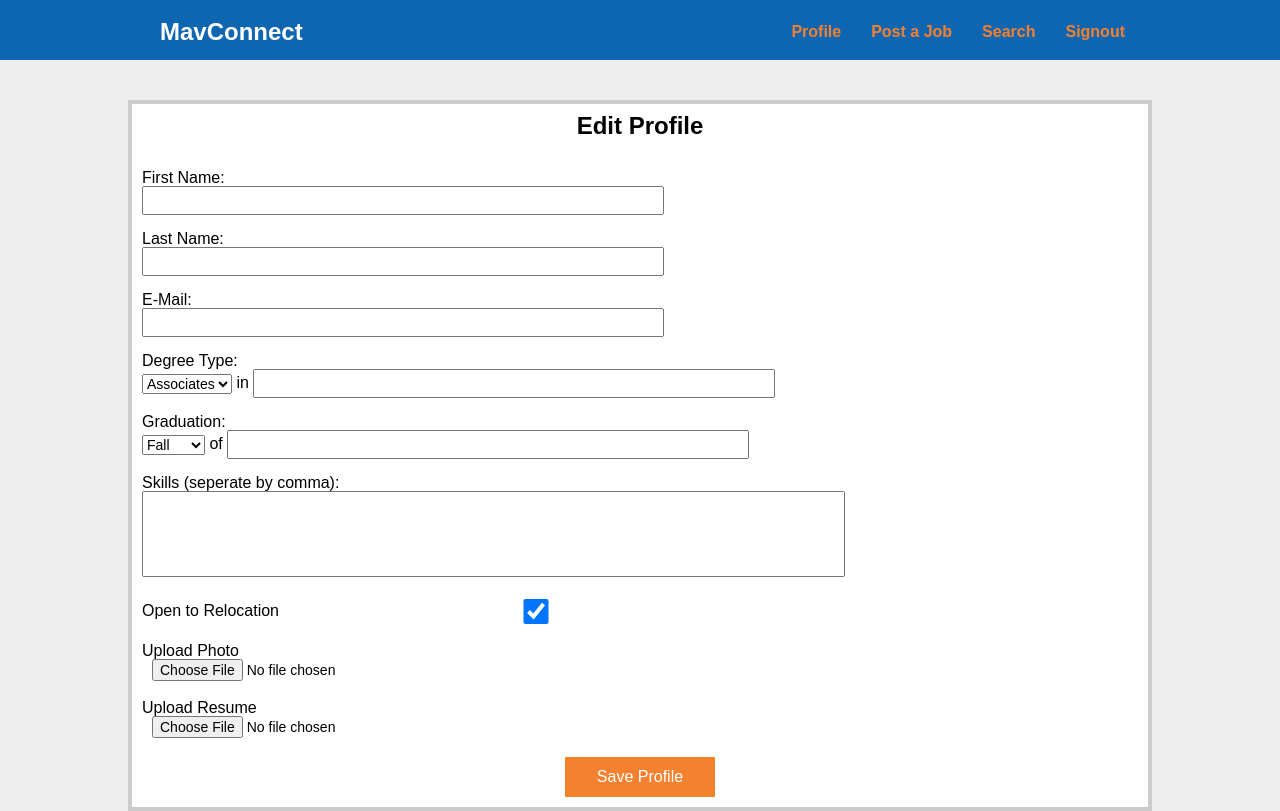
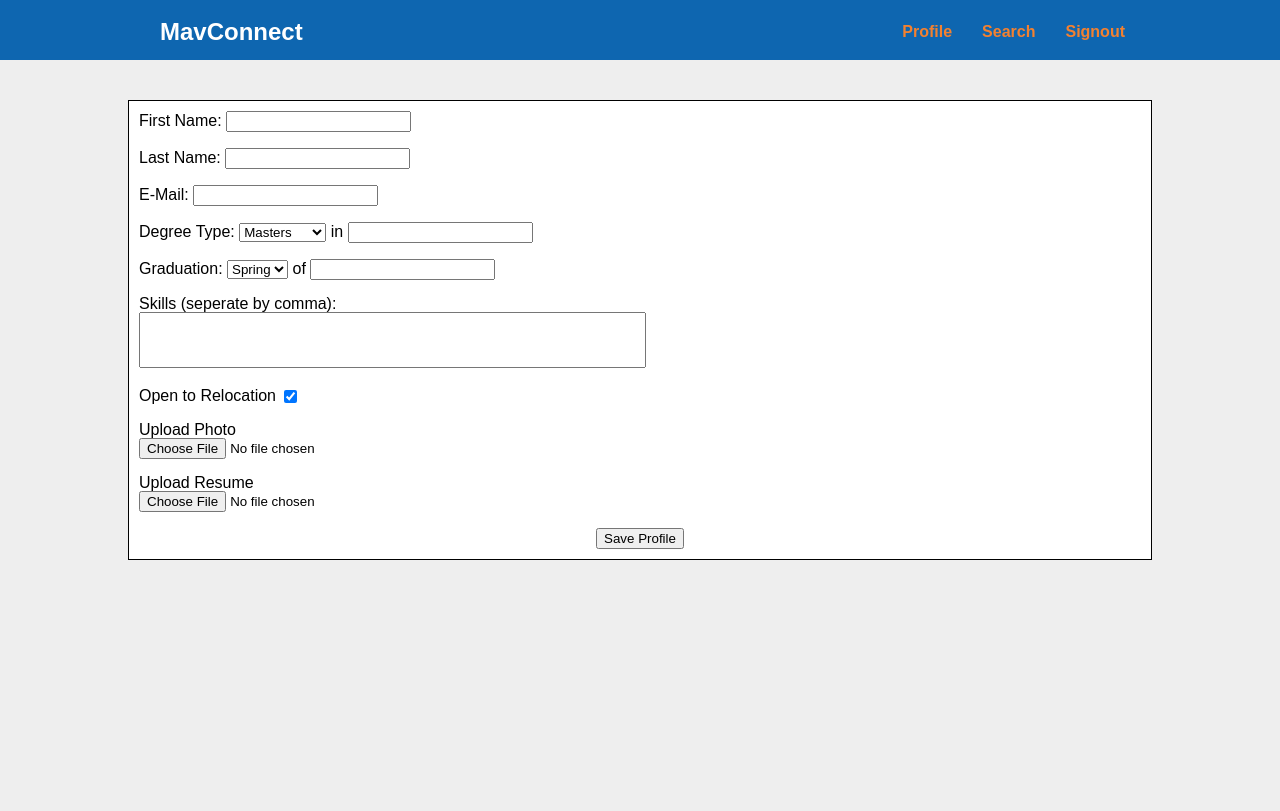
Before and after one commit to GKarthikVarma/CSE5335_Final_Project, a PHP site: page /edit_profile.php in a window 1280 px wide. After the commit the page ends 560 px from the top, so only its background shows below. Run offline with PHP 8.4, Linux system fonts and the light colour scheme; the visitor is signed in with stand-in values (Sample User, id 1).

Commit message:
Add files via upload

```diff
--- a/background/dbh.php
+++ b/background/dbh.php
@@ -1,8 +1,8 @@
 <?php
 
-$dbServername = "127.0.0.1:3306";
+$dbServername = "localhost:3306";
 $dbUsername = "root";
-$dbPassword = "fakTBs98";
+$dbPassword = "";
 $dbName = "loginsystem";
 
 $connection = mysqli_connect($dbServername, $dbUsername, $dbPassword, $dbName);
--- a/css/style.css
+++ b/css/style.css
@@ -210,104 +217,6 @@ body {
 }
 
 header .navbar {
-    float: left;
-  }
-
-  header .navbar li {
-    margin: 0 10px;
-  }
-
-  header .navbar a{
-    color: #F38130;
-    font-weight: bold;
-    font-size: 12px;
-  }
-
-  header .title {
-    display: none;
-  }
-}
-
-
-@media only screen and (min-width: 481px) {
-  header nav{
-      width: 100%;
-      height: 60px;
-      background-color: #0E66B0;
-  }
-
-  header nav ul{
-      float: left;
-  }
-
-  header nav ul li{
-      float: left;
-      list-style: none;
-  }
-
-  header nav ul li a{
-      font-family: arial;
-      font-size: 16px;
-      color: #111;
-      line-height: 63px;
-  }
-
-  header .nav-login {
-    float: right;
-  }
-
-  header .nav-login form{
-      padding-top: 15px;
-      float: left;
-  }
-
-  header .nav-login form input{
-      float: left;
-      width: 140px;
-      height: 30px;
-      padding: 0px 10px;
-      margin-right: 10px;
-      border: none;
-      background-color: #ffffff;
-      font-family: arial;
-      font-size: 14px;
-      color: #111;
-      line-height: 30px;
-  }
-
-  header .nav-login form button{
-      float: left;
-      width: 140px;
-      height: 30px;
-      margin-right: 10px;
-      border: none;
-      background-color: #F38130;
-      font-family: arial;
-      font-size: 14px;
-      color: #fff;
-      cursor: pointer;
-
-  }
-
-  header .nav-login form button:hover{
-      background-color: #df7813;
-  }
-
-  header .nav-login a{
-      display: block;
-      width: 60px;
-      height: 60px;
-      border: none;
-      float: left;
-      font-family: arial;
-      font-size: 16px;
-      color: #F38130;
-      line-height: 63px;
-      cursor: pointer;
-  }
-
-  header .navbar {
-    width: auto;
   float: right;
 }
 
@@ -387,43 +283,15 @@ body {
 }
 
 
-/*form type A*/
 
-.formA input {
-  padding: 0 10px;
-  height: 25px;
-  font-size: 14px;
+/*Edit profile form*/
+
+.edit-prof-form textarea {
   width: 50%;
+  height: 50px;
+  resize: none;
 }
 
-.formA textarea {
-  width: 70%;
-  height: 80px;
-  resize: none;
-  font-size: 14px;
-}
-
-.formA select {
-  font-size: 14px;
-}
-
-.formA button {
-    display: block;
-    width: 150px;
-    height: 40px;
-    border: none;
-    margin: 0 auto;
-    color: white;
-    background-color: #F38130;
-    font-family: arial;
-    font-size: 16px;
-    color: #fff;
-    cursor: pointer;
-}
-
-.formA button:hover {
-    background-color: #df7813;
-}
 
 /*Search jobs form*/
 
@@ -458,8 +326,11 @@ body {
 }
 
 /*Classes*/
+
+
+
 .profile-container {
-  border: 4px solid #ccc;
+  border: 1px solid;
   background-color: #fff;
   padding: 10px;
 }
--- a/edit_profile.php
+++ b/edit_profile.php
@@ -7,30 +7,30 @@
   <div class="main-container">
 
   <div class="profile-container">
-		<center><h1>Edit Profile</h1><br /><br /></center>
-  <form class="formA" action="background/edit_profile.php" method="post">
+
+  <form class="edit-prof-form" action="background/edit_profile.php" method="post">
     <input type="hidden" name="id" value=<?php echo("{$_SESSION['u_id']}")?>>
     <input type="hidden" name="uid" value=<?php echo("{$_SESSION['u_uid']}")?>>
-    <label>First Name:</label><br />
+    <label>First Name:</label>
     <input type="text" name="first_name"></input><br /><br />
-    <label>Last Name:</label><br />
+    <label>Last Name:</label>
     <input type="text" name="last_name"></input><br /><br />
-    <label>E-Mail:</label><br />
+    <label>E-Mail:</label>
     <input type="text" name="email"></input><br /><br />
-    <label>Degree Type:</label><br />
+    <label>Degree Type:</label>
     <select name="degree_type">
-      <option value="Associates">Associates</option>
-      <option value="Bachelors">Bachelors</option>
-      <option value="Masters">Masters</option>
-      <option value="Doctorate">Doctorate</option>
+      <option value="associates">Associates</option>
+      <option value="bachelors">Bachelors</option>
+      <option value="masters" selected="selected">Masters</option>
+      <option value="doctorate">Doctorate</option>
     </select>
     in
     <input type="text" name="major"></input>
     <br /><br />
-    <label>Graduation:</label><br />
+    <label>Graduation:</label>
     <select name="grad_semester">
-      <option value="Fall">Fall</option>
-      <option value="Spring">Spring</option>
+      <option value="fall">Fall</option>
+      <option value="spring" selected="selected">Spring</option>
     </select>
     of
     <input type="number" name="grad_year"></input><br /><br />
--- a/header.php
+++ b/header.php
@@ -7,13 +7,12 @@ session_start();
 <head>
 	<title></title>
 	<link rel="stylesheet" type="text/css" href="css/style.css">
-	<meta name="viewport" content="width=device-width, initial-scale=1">
 </head>
 
 <header>
 	<nav>
 		<div class="main-wrapper">
-			<div class="title">
+			<div id="title">
 			MavConnect
 		</div>
 			<div class='nav-login'>
--- a/header_login.php
+++ b/header_login.php
@@ -7,23 +7,35 @@ session_start();
 <head>
 	<title></title>
 	<link rel="stylesheet" type="text/css" href="css/style.css">
-	<meta name="viewport" content="width=device-width, initial-scale=1">
 </head>
 
 <header>
 	<nav>
 		<div class="main-wrapper">
-		<div class="title">
+		<div id="title">
 		MavConnect
 	</div>
-		<div class="navbar">
+	<?php
+		if ($_SESSION['u_type'] == "student")
+		{
+			echo'<div class="navbar">
 			<ul>
 				<li><a href="profile.php">Profile</a></li>
-				<li><a href="post_job.php">Post a Job</a></li>
 				<li><a href="search.php">Search</a></li>
 				<li><a href="index.php">Signout</a></li>
 			</ul>
-		</div>
+		</div>';
+		} elseif ($_SESSION['u_type'] == "recruiter"){
+			echo'<div class="navbar">
+			<ul>
+				<li><a href="view_posted_jobs.php">View Posted Jobs</a></li>
+				<li><a href="search.php">Search</a></li>
+				<li><a href="index.php">Signout</a></li>
+			</ul>
+			</div>';
+		}
+	?>
+
 	</div>
 	</nav>
 </header>
--- a/profile.php
+++ b/profile.php
@@ -2,6 +2,7 @@
 
 <?php
 	include_once 'header_login.php';
+
 ?>
 
 	<div class="main-container">
```
Also changed, not shown: other parts of css/style.css (+19 -34 lines), background/login.php (+28 -5 lines), background/signup.php (+19 -2 lines). Lines whose indentation alone changed are shown as unchanged.
